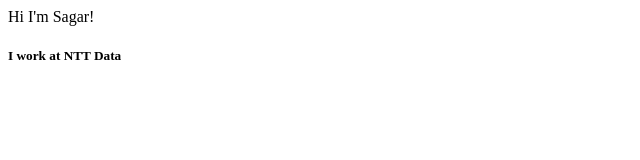
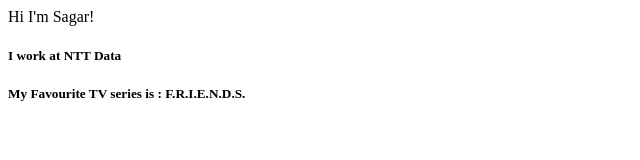
Before and after one commit to sagarrodge12/student-name-site, a plain HTML site: page index.html in a window 1280 px wide. Shown: the whole page, without its empty margins (0-640 px from the left). Drawn offline with Linux system fonts and the light colour scheme.

Commit message:
added my fav tv series

```diff
--- a/index.html
+++ b/index.html
@@ -8,5 +8,6 @@
 <body>
     Hi I'm Sagar!
     <h5>I work at NTT Data</h5>
+    <h5>My Favourite TV series is : F.R.I.E.N.D.S.</h5>
 </body>
 </html>
```
